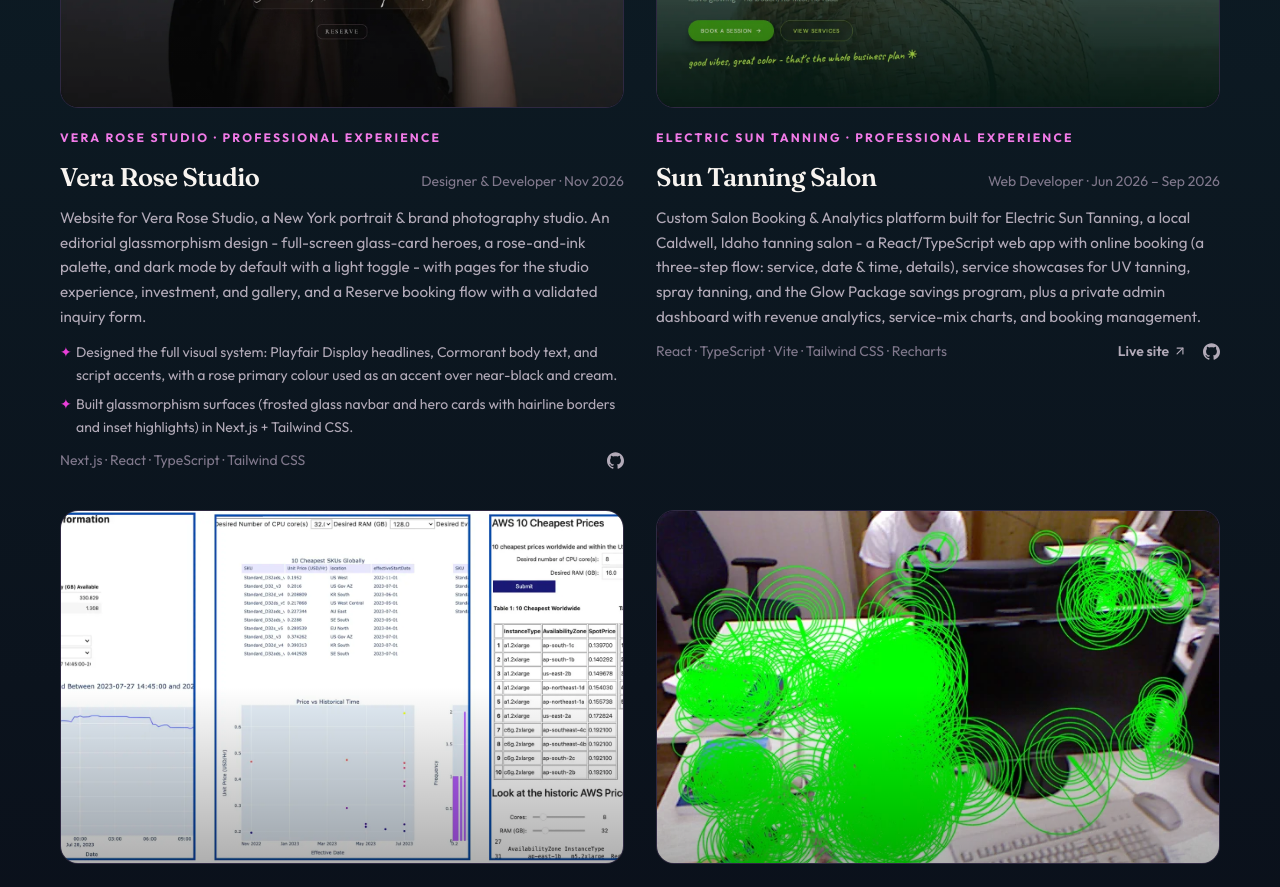
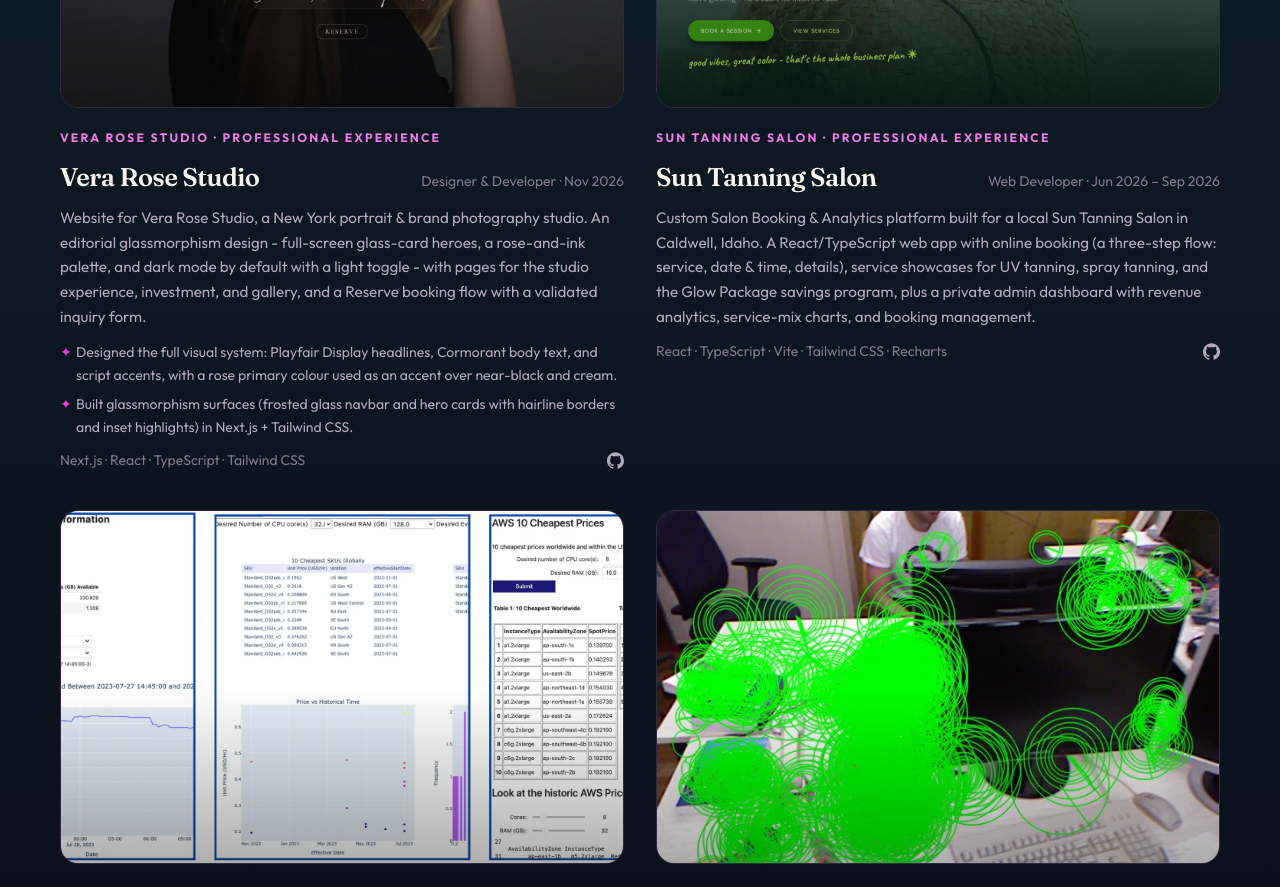
Before and after one commit to jaelyncuellar/portfolio-2026, a Next.js app: page / in a window 1280 px wide. Shown: the part 5040-5927 px from the top of the page. Built offline with nearby package versions, Linux system fonts and the light colour scheme.

Commit message:
sun tanning proj wording

```diff
--- a/src/data/projects.ts
+++ b/src/data/projects.ts
@@ -201,7 +201,7 @@ export const projects: Project[] = [
     title: "Sun Tanning Salon",
     role: "Web Developer",
     period: "Jun 2026 – Sep 2026",
-    company: "Electric Sun Tanning",
+    company: "Sun Tanning Salon",
     category: "professional",
     images: [
       "/images/salon-booking/home.webp",
@@ -211,12 +211,12 @@ export const projects: Project[] = [
       "/images/salon-booking/mobile.webp",
     ],
     description:
-      "Custom Salon Booking & Analytics platform built for Electric Sun Tanning, a local Caldwell, Idaho tanning salon - a React/TypeScript web app with online booking (a three-step flow: service, date & time, details), service showcases for UV tanning, spray tanning, and the Glow Package savings program, plus a private admin dashboard with revenue analytics, service-mix charts, and booking management.",
+      "Custom Salon Booking & Analytics platform built for a local Sun Tanning Salon in Caldwell, Idaho. A React/TypeScript web app with online booking (a three-step flow: service, date & time, details), service showcases for UV tanning, spray tanning, and the Glow Package savings program, plus a private admin dashboard with revenue analytics, service-mix charts, and booking management.",
     tech: ["React", "TypeScript", "Vite", "Tailwind CSS", "Recharts"],
     video: "/images/salon-booking/walkthrough.mp4",
     poster: "/images/salon-booking/home.webp",
     github: "https://github.com/jaelyncuellar/salon-booking-analytics",
-    site: "https://www.electricsuntanningcaldwell.com",
+    // site: "https://www.electricsuntanningcaldwell.com",
     featured: true,
     onResume: false,
   },
```
